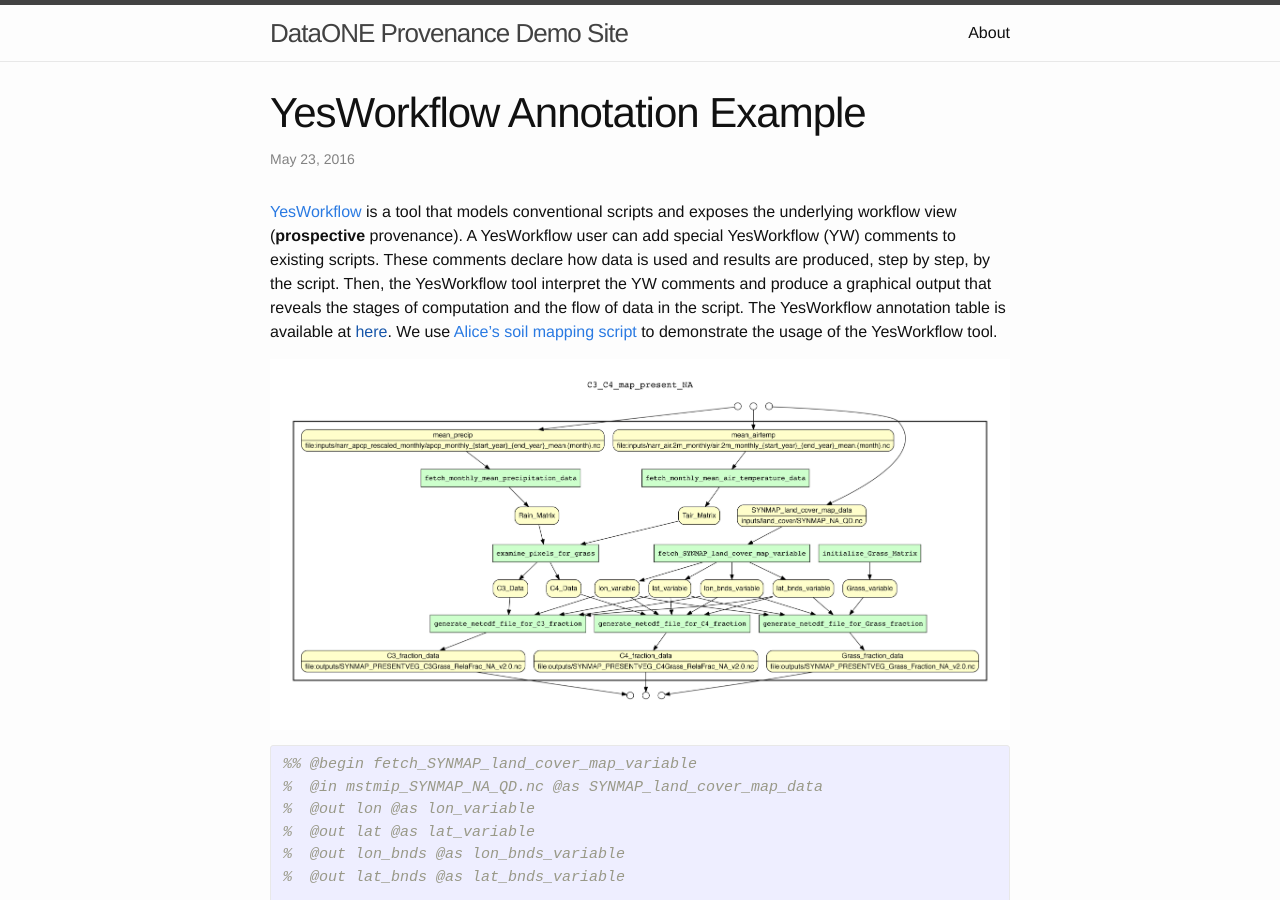
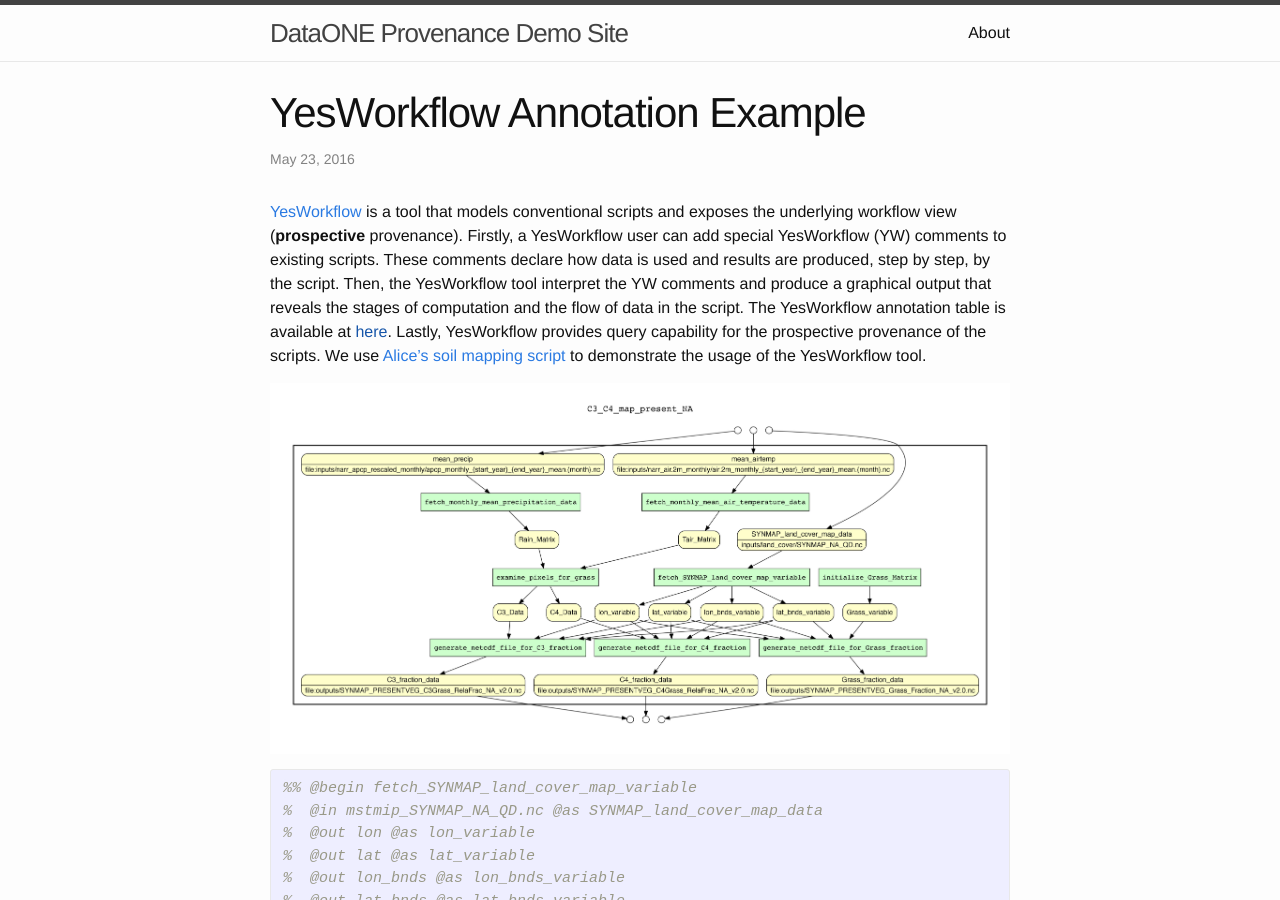
Before and after one commit to DataONEorg/provweek2016-demo, a Jekyll site: the page built from _posts/2016-05-17-YesWorkflow-Annotation-Example.markdown, in a window 1280 px wide and 900 px high. Built offline with Jekyll 4.4.1, drawn with Linux system fonts in a browser that asks for light colours.

Commit message:
Some changes to YesWorkflow_post

```diff
--- a/_posts/2016-05-17-YesWorkflow-Annotation-Example.markdown
+++ b/_posts/2016-05-17-YesWorkflow-Annotation-Example.markdown
@@ -4,7 +4,7 @@
 date:   2016-05-23 12:25:30 -0500
 categories: DataONE provenance
 ---
-[YesWorkflow](https://github.com/yesworkflow-org/yw-prototypes)  is a tool that models conventional scripts and exposes the underlying workflow view (**prospective** provenance). A YesWorkflow user can add special YesWorkflow (YW) comments to existing scripts. These comments declare how data is used and results are produced, step by step, by the script. Then, the YesWorkflow tool interpret the YW comments and produce a graphical output that reveals the stages of computation and the flow of data in the script. The YesWorkflow annotation table is available at [here](). We use [Alice's soil mapping script]({{site.baseurl}}/data/C3_C4_map_present_NA.m) to demonstrate the usage of the YesWorkflow tool.
+[YesWorkflow](https://github.com/yesworkflow-org/yw-prototypes)  is a tool that models conventional scripts and exposes the underlying workflow view (**prospective** provenance). Firstly, a YesWorkflow user can add special YesWorkflow (YW) comments to existing scripts. These comments declare how data is used and results are produced, step by step, by the script. Then, the YesWorkflow tool interpret the YW comments and produce a graphical output that reveals the stages of computation and the flow of data in the script. The YesWorkflow annotation table is available at [here](). Lastly, YesWorkflow provides query capability for the prospective provenance of the scripts. We use [Alice's soil mapping script]({{site.baseurl}}/data/C3_C4_map_present_NA.m) to demonstrate the usage of the YesWorkflow tool.
 
 ![image text]({{site.baseurl}}/img/alice-yw-combined-view.jpg "YesWorkflow-annotation")
 
```
